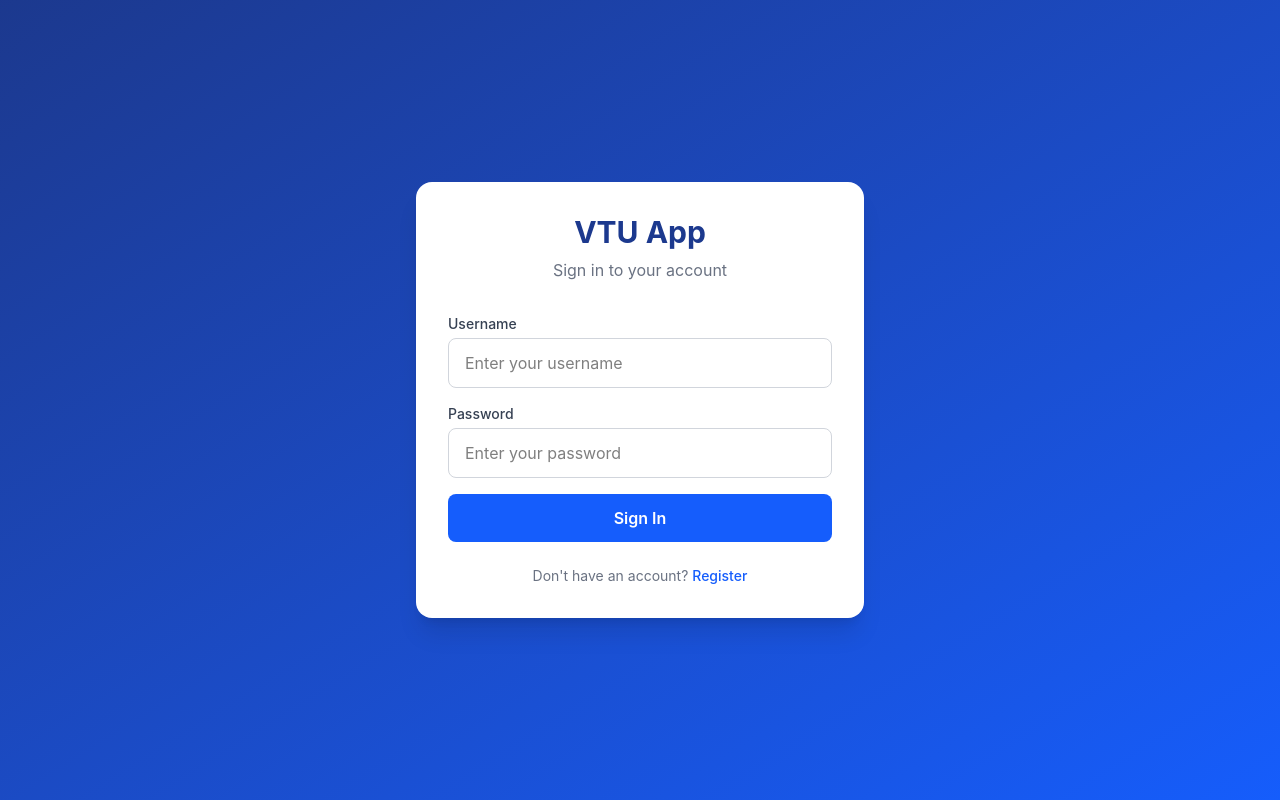
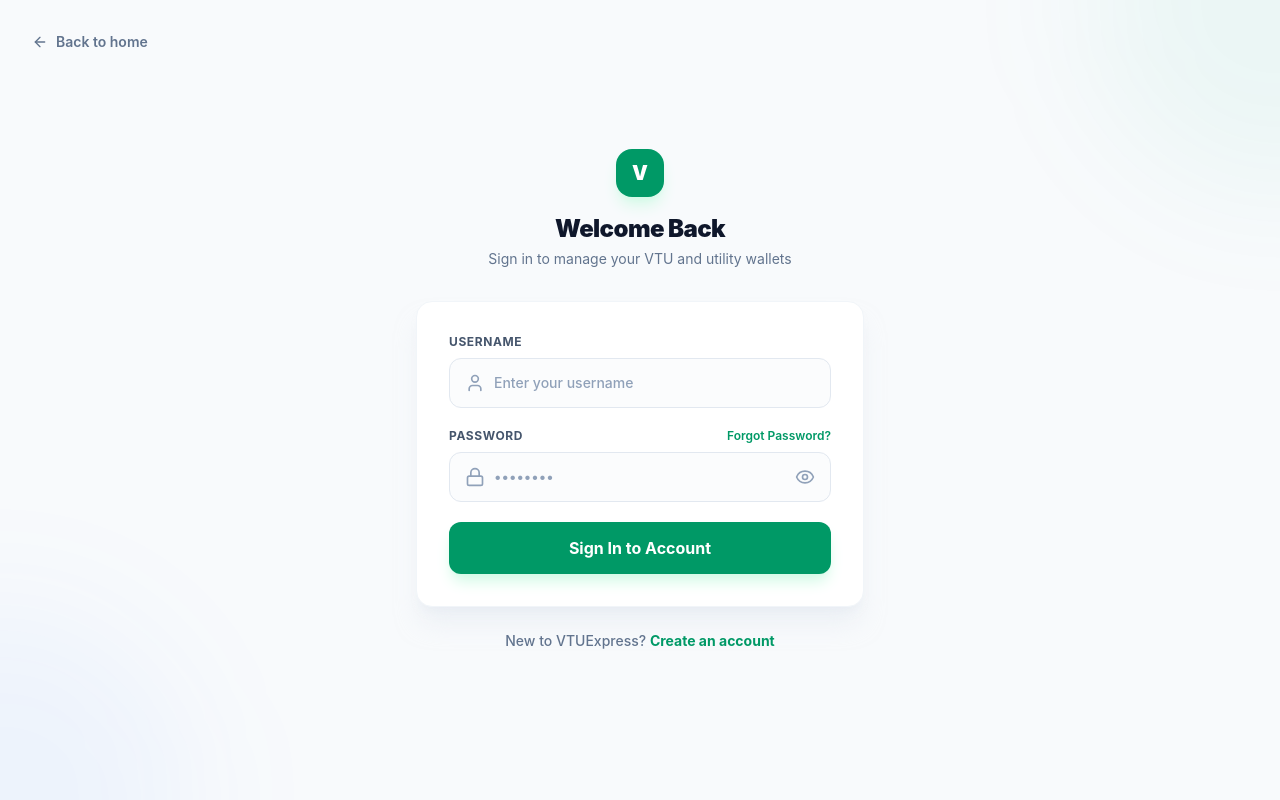
Before and after one commit to officialjohnchidera-eng/vtu-app, a React app in the folder frontend/: page /login in a window 1280 px wide. Built offline with nearby package versions, Linux system fonts and the light colour scheme; the HTML template or start-up script is replaced by a standard one.

Commit message:
Redesign login page

```diff
--- a/frontend/src/pages/Login.jsx
+++ b/frontend/src/pages/Login.jsx
@@ -1,11 +1,14 @@
 import { useState } from 'react';
 import { useAuth } from '../context/AuthContext';
 import { useNavigate, Link } from 'react-router-dom';
+import { User, Lock, Eye, EyeOff, Loader2, ArrowLeft } from 'lucide-react';
 
 export default function Login() {
     const [form, setForm] = useState({ username: '', password: '' });
     const [error, setError] = useState('');
     const [loading, setLoading] = useState(false);
+    const [showPassword, setShowPassword] = useState(false);
+
     const { login } = useAuth();
     const navigate = useNavigate();
 
@@ -21,70 +24,124 @@
             await login(form.username, form.password);
             navigate('/dashboard');
         } catch (err) {
-            setError('Invalid username or password');
+            setError('Invalid username or password. Please try again.');
         } finally {
             setLoading(false);
         }
     };
 
     return (
-        <div className="min-h-screen bg-gradient-to-br from-blue-900 to-blue-600 flex items-center justify-center p-4">
-            <div className="bg-white rounded-2xl shadow-xl w-full max-w-md p-8">
-                <div className="text-center mb-8">
-                    <h1 className="text-3xl font-bold text-blue-900">VTU App</h1>
-                    <p className="text-gray-500 mt-2">Sign in to your account</p>
+        <div className="min-h-screen bg-slate-50 flex flex-col justify-center items-center p-4 font-sans antialiased text-slate-800 relative overflow-hidden">
+
+            {/* Background design accents to match landing page */}
+            <div className="absolute top-0 right-0 w-96 h-96 bg-emerald-500/5 rounded-full blur-3xl -translate-y-1/2 translate-x-1/2 pointer-events-none"></div>
+            <div className="absolute bottom-0 left-0 w-96 h-96 bg-blue-500/5 rounded-full blur-3xl translate-y-1/2 -translate-x-1/2 pointer-events-none"></div>
+
+            {/* Back to Home Link */}
+            <div className="absolute top-8 left-8">
+                <Link to="/" className="flex items-center gap-2 text-sm font-semibold text-slate-500 hover:text-emerald-600 transition group">
+                    <ArrowLeft className="w-4 h-4 group-hover:-translate-x-0.5 transition" />
+                    Back to home
+                </Link>
             </div>
 
+            <div className="w-full max-w-md">
+                {/* Brand Logo Header */}
+                <div className="text-center mb-8">
+                    <div className="inline-flex w-12 h-12 bg-emerald-600 rounded-2xl items-center justify-center shadow-lg shadow-emerald-100 mb-4">
+                        <span className="text-white font-black text-xl">V</span>
+                    </div>
+                    <h1 className="text-2xl font-black tracking-tight text-slate-900">Welcome Back</h1>
+                    <p className="text-slate-500 text-sm mt-1">Sign in to manage your VTU and utility wallets</p>
+                </div>
+
+                {/* Main Card */}
+                <div className="bg-white rounded-2xl shadow-xl shadow-slate-200/50 border border-slate-100 p-8">
                     {error && (
-                    <div className="bg-red-50 text-red-600 p-3 rounded-lg mb-4 text-sm">
+                        <div className="bg-red-50 border border-red-100 text-red-600 p-3.5 rounded-xl mb-6 text-sm font-medium flex items-center gap-2">
+                            <span className="w-1.5 h-1.5 rounded-full bg-red-500 shrink-0"></span>
                             {error}
                         </div>
                     )}
 
-                <form onSubmit={handleSubmit} className="space-y-4">
+                    <form onSubmit={handleSubmit} className="space-y-5">
+                        {/* Username Input */}
                         <div>
-                        <label className="block text-sm font-medium text-gray-700 mb-1">
+                            <label className="block text-xs font-bold uppercase tracking-wider text-slate-600 mb-2">
                                 Username
                             </label>
+                            <div className="relative">
+                                <span className="absolute inset-y-0 left-0 flex items-center pl-4 text-slate-400">
+                                    <User className="w-5 h-5" />
+                                </span>
                                 <input
                                     type="text"
                                     name="username"
                                     value={form.username}
                                     onChange={handleChange}
-                            className="w-full border border-gray-300 rounded-lg px-4 py-3 focus:outline-none focus:ring-2 focus:ring-blue-500"
+                                    className="w-full bg-slate-50/50 border border-slate-200 rounded-xl pl-11 pr-4 py-3.5 text-sm font-medium focus:outline-none focus:border-emerald-500 focus:bg-white focus:ring-4 focus:ring-emerald-500/5 transition placeholder:text-slate-400"
                                     placeholder="Enter your username"
                                     required
                                 />
                             </div>
+                        </div>
 
+                        {/* Password Input */}
                         <div>
-                        <label className="block text-sm font-medium text-gray-700 mb-1">
+                            <div className="flex justify-between items-center mb-2">
+                                <label className="block text-xs font-bold uppercase tracking-wider text-slate-600">
                                     Password
                                 </label>
+                                <a href="#" className="text-xs font-semibold text-emerald-600 hover:underline">
+                                    Forgot Password?
+                                </a>
+                            </div>
+                            <div className="relative">
+                                <span className="absolute inset-y-0 left-0 flex items-center pl-4 text-slate-400">
+                                    <Lock className="w-5 h-5" />
+                                </span>
                                 <input
-                            type="password"
+                                    type={showPassword ? 'text' : 'password'}
                                     name="password"
                                     value={form.password}
                                     onChange={handleChange}
-                            className="w-full border border-gray-300 rounded-lg px-4 py-3 focus:outline-none focus:ring-2 focus:ring-blue-500"
-                            placeholder="Enter your password"
+                                    className="w-full bg-slate-50/50 border border-slate-200 rounded-xl pl-11 pr-12 py-3.5 text-sm font-medium focus:outline-none focus:border-emerald-500 focus:bg-white focus:ring-4 focus:ring-emerald-500/5 transition placeholder:text-slate-400"
+                                    placeholder="••••••••"
                                     required
                                 />
+                                <button
+                                    type="button"
+                                    onClick={() => setShowPassword(!showPassword)}
+                                    className="absolute inset-y-0 right-0 flex items-center pr-4 text-slate-400 hover:text-slate-600 transition"
+                                >
+                                    {showPassword ? <EyeOff className="w-5 h-5" /> : <Eye className="w-5 h-5" />}
+                                </button>
+                            </div>
                         </div>
 
+                        {/* Submit Button */}
                         <button
                             type="submit"
                             disabled={loading}
-                        className="w-full bg-blue-600 text-white py-3 rounded-lg font-semibold hover:bg-blue-700 transition disabled:opacity-50"
+                            className="w-full bg-emerald-600 text-white py-3.5 rounded-xl font-bold hover:bg-emerald-700 transition shadow-lg shadow-emerald-100 disabled:opacity-60 flex items-center justify-center gap-2 mt-2"
                         >
-                        {loading ? 'Signing in...' : 'Sign In'}
+                            {loading ? (
+                                <>
+                                    <Loader2 className="w-5 h-5 animate-spin" />
+                                    Authenticating...
+                                </>
+                            ) : (
+                                'Sign In to Account'
+                            )}
                         </button>
                     </form>
+                </div>
 
-                <p className="text-center text-gray-500 mt-6 text-sm">
-                    Don't have an account?{' '}
-                    <Link to="/register" className="text-blue-600 font-medium hover:underline">
-                        Register
+                {/* Footer Switch */}
+                <p className="text-center text-slate-500 mt-6 text-sm font-medium">
+                    New to VTUExpress?{' '}
+                    <Link to="/register" className="text-emerald-600 font-bold hover:underline">
+                        Create an account
                     </Link>
                 </p>
             </div>
```
Lines whose indentation alone changed are shown as unchanged.
